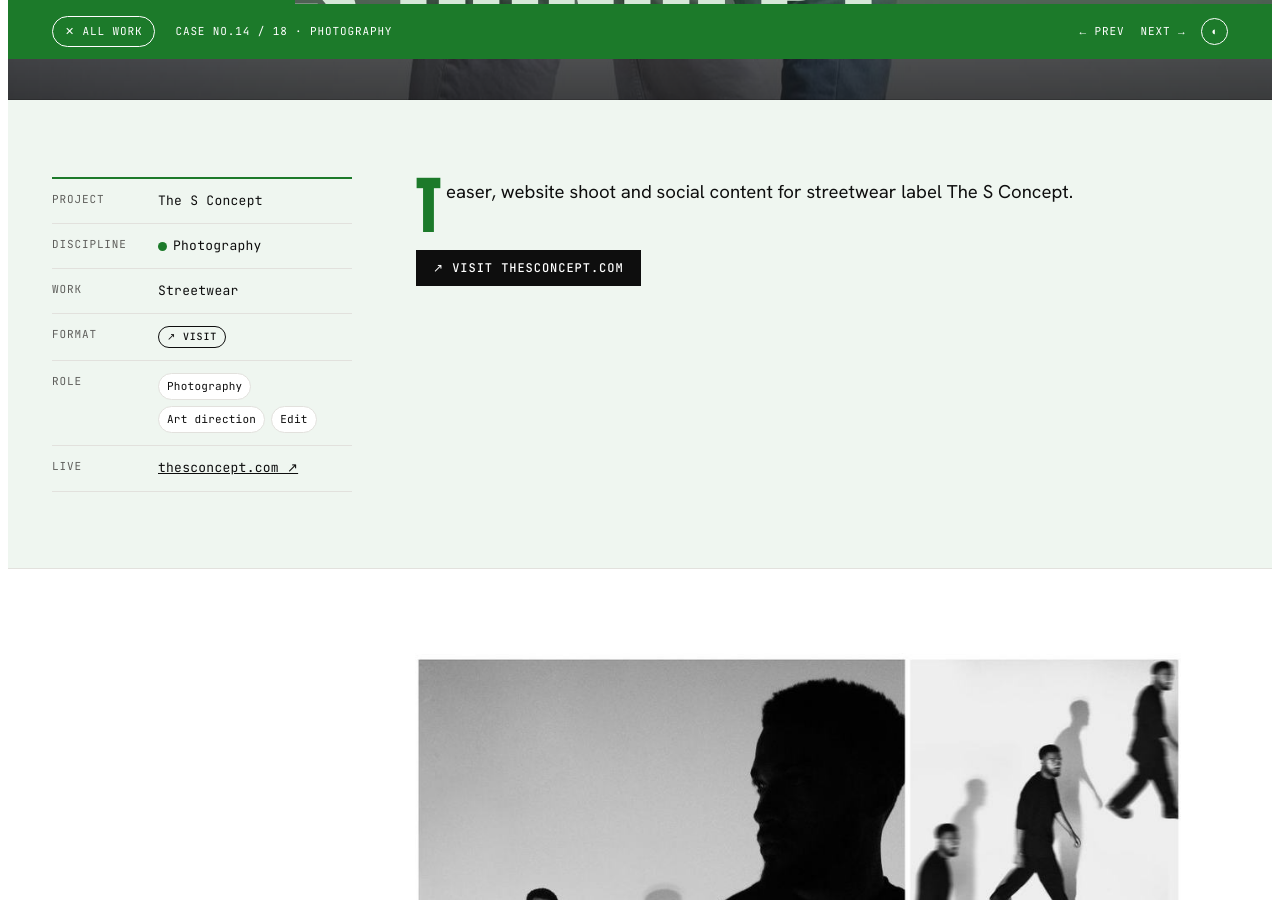
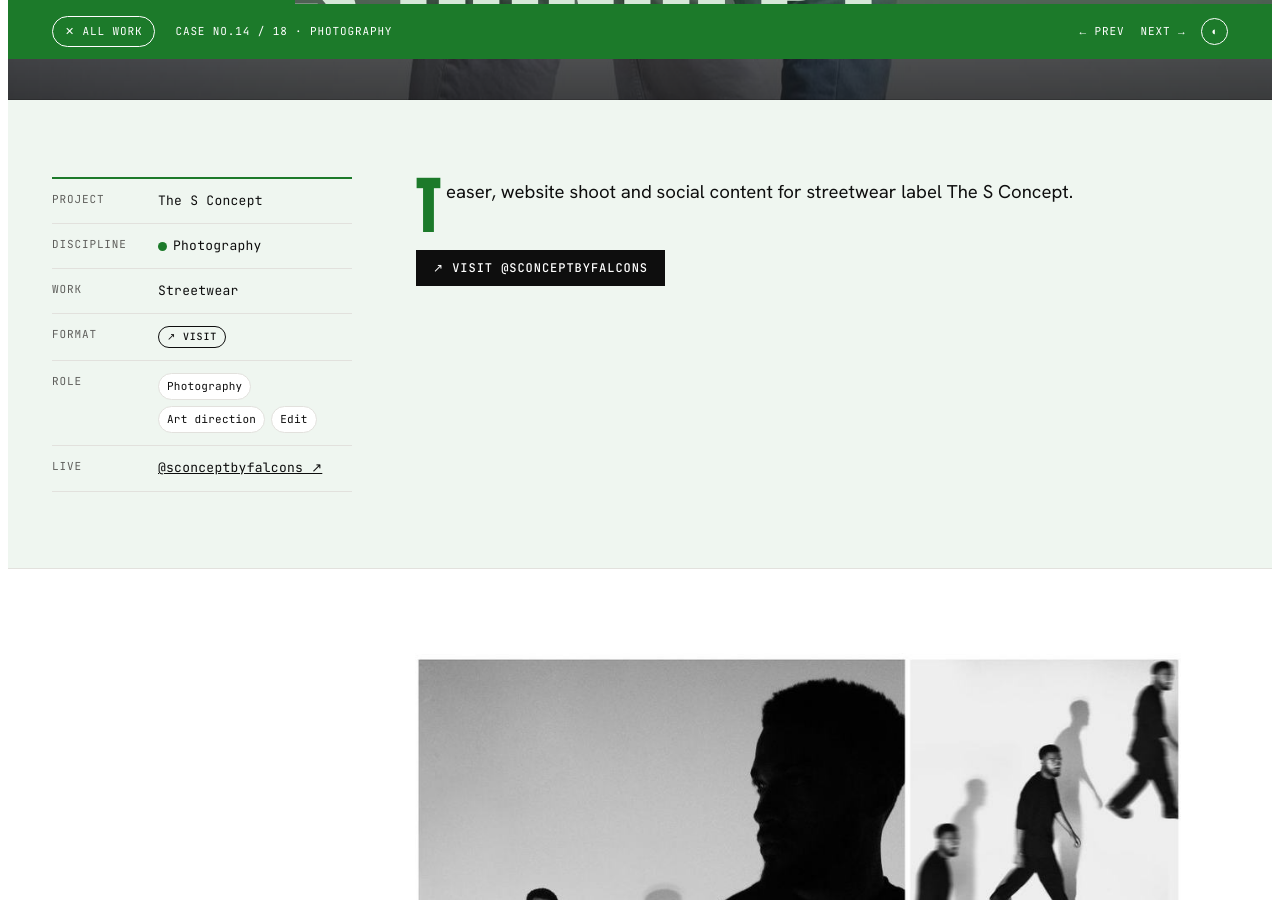
Before and after one commit to Msayed25/mohamed-ewis, a Jekyll site: the page built from _projects/the-s-concept.md, in a window 1280 px wide and 900 px high, scrolled down 705 px. Built offline with Jekyll 4.4.1, drawn with Linux system fonts in a browser that asks for light colours; some web fonts are replaced.

Commit message:
Link The S Concept to its real Instagram page

```diff
--- a/_projects/the-s-concept.md
+++ b/_projects/the-s-concept.md
@@ -12,8 +12,8 @@ tags:
   - "Art direction"
   - "Edit"
 video: ""
-link: "https://www.thesconcept.com"
-link_label: "thesconcept.com"
+link: "https://www.instagram.com/sconceptbyfalcons/"
+link_label: "@sconceptbyfalcons"
 gallery:
   - /images/projects/the-s-concept/slide-1.jpg
   - /images/projects/the-s-concept/slide-2.jpg
```
